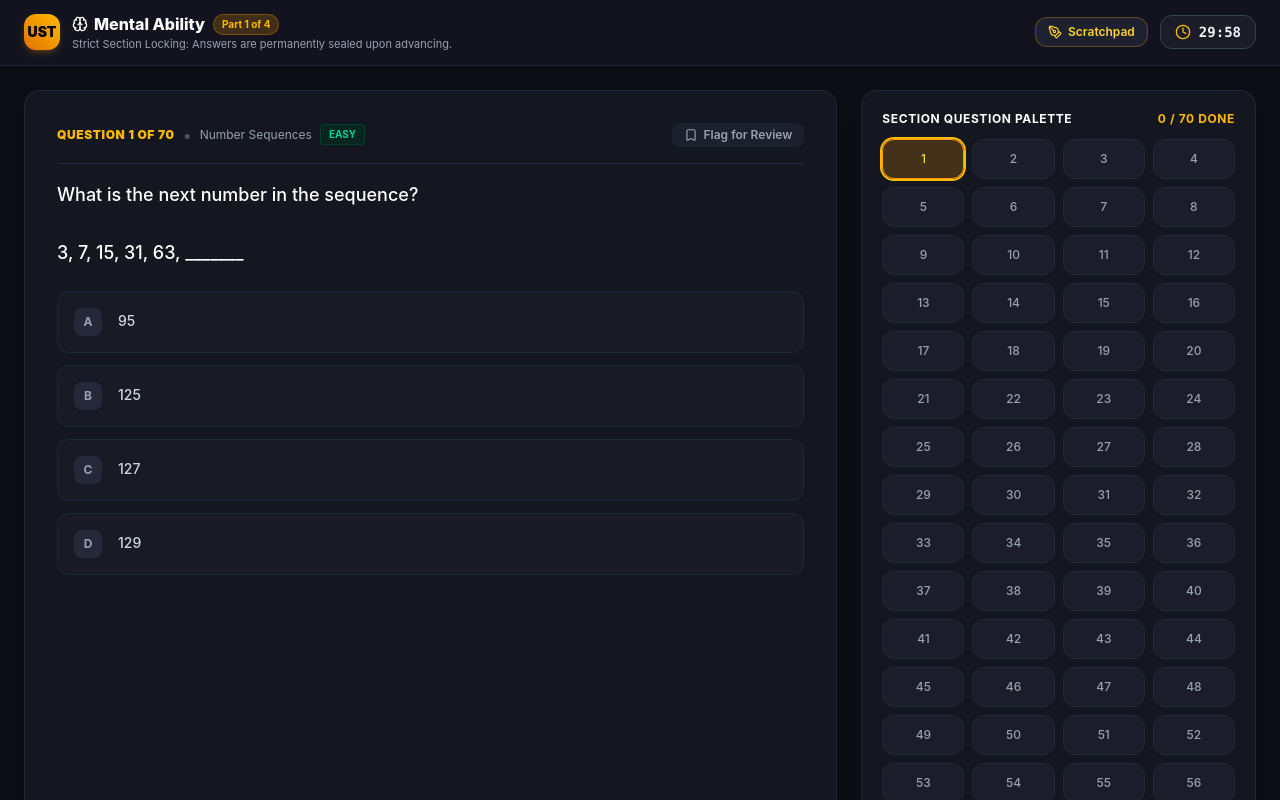
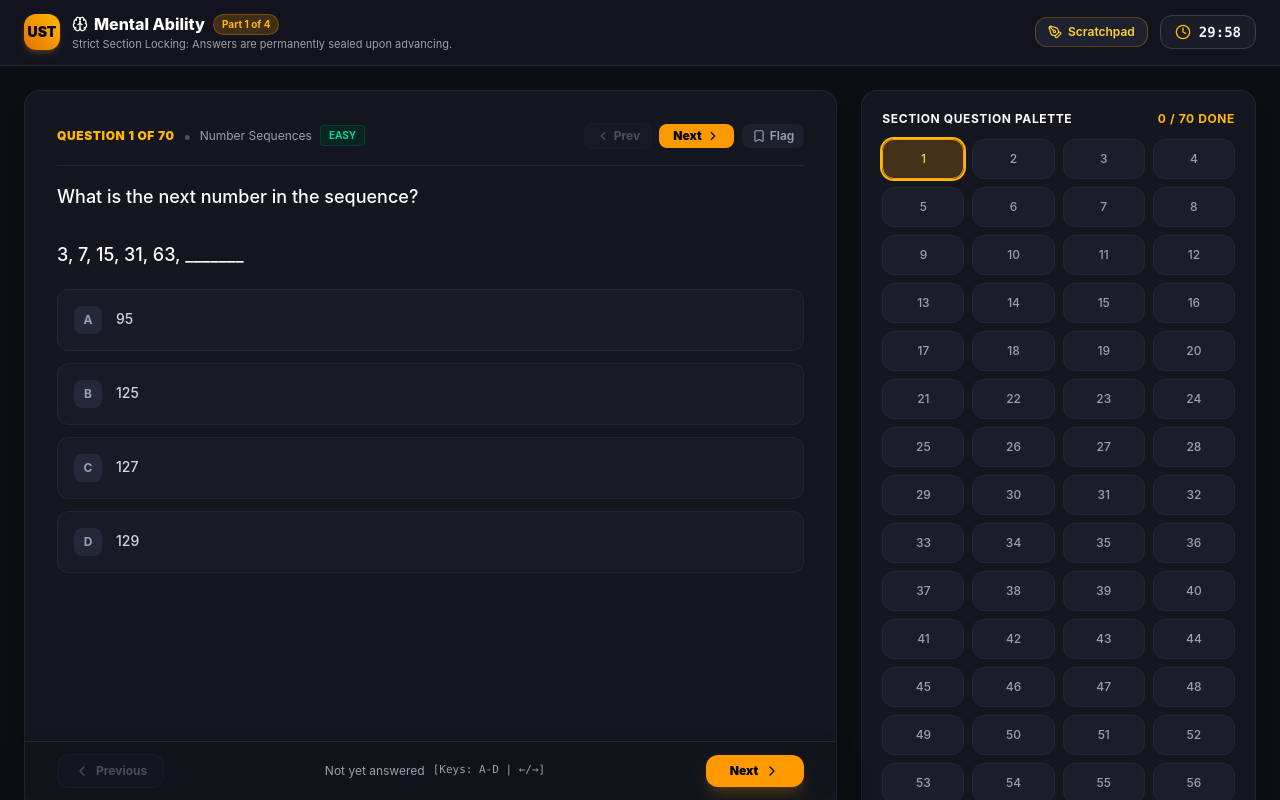
Before and after one commit to Chito2K3/UST-mock-exam, a React (Vite) app: page / in a window 1280 px wide. Both pictures are taken after a click on the button "Begin Full 4-Part USTET Exam (All Items)". Shown: the top 800 px of the page. Built offline with nearby package versions, Linux system fonts and the light colour scheme.

Commit message:
feat: make navigation bar sticky at bottom and add top navigation controls so scrolling is never required

```diff
--- a/src/components/ExamEngine.jsx
+++ b/src/components/ExamEngine.jsx
@@ -105,6 +105,31 @@ export default function ExamEngine({
   useEffect(() => {
     setQuestionPaceSeconds(0);
   }, [currentQuestionIndex]);
+
+  // Keyboard navigation shortcuts
+  useEffect(() => {
+    const handleKeyDown = (e) => {
+      if (isScratchpadOpen || showSectionSubmitConfirm) return;
+      if (e.target.tagName === 'INPUT' || e.target.tagName === 'TEXTAREA') return;
+
+      if (e.key === 'ArrowRight' || e.key === 'Enter') {
+        if (currentQuestionIndex < subtestQuestions.length - 1) {
+          handleNextQuestion();
+        }
+      } else if (e.key === 'ArrowLeft') {
+        if (currentQuestionIndex > 0) {
+          handlePrevQuestion();
+        }
+      } else if (['a', 'b', 'c', 'd', 'A', 'B', 'C', 'D'].includes(e.key)) {
+        handleSelectOption(e.key.toUpperCase());
+      } else if (e.key === 'f' || e.key === 'F') {
+        handleToggleFlag();
+      }
+    };
+
+    window.addEventListener('keydown', handleKeyDown);
+    return () => window.removeEventListener('keydown', handleKeyDown);
+  }, [currentQuestionIndex, subtestQuestions.length, isScratchpadOpen, showSectionSubmitConfirm, currentQuestion]);
 
   const handleSelectOption = (optionId) => {
     if (!currentQuestion) return;
@@ -294,43 +319,76 @@ export default function ExamEngine({
                     </span>
                   </div>
 
+                  {/* Top Action Controls: Quick Prev/Next + Flag */}
+                  <div className="flex items-center gap-2">
+                    <button
+                      onClick={handlePrevQuestion}
+                      disabled={currentQuestionIndex === 0}
+                      className="px-2.5 py-1 rounded-lg bg-[#1c1f2e] hover:bg-[#282d3f] text-gray-300 hover:text-white disabled:opacity-30 disabled:cursor-not-allowed text-xs font-bold flex items-center gap-1 transition border border-gray-700/60"
+                      title="Previous Question (Left Arrow)"
+                    >
+                      <ChevronLeft className="w-3.5 h-3.5" />
+                      Prev
+                    </button>
+
+                    {currentQuestionIndex < subtestQuestions.length - 1 ? (
+                      <button
+                        onClick={handleNextQuestion}
+                        className="px-3.5 py-1 rounded-lg bg-amber-500 hover:bg-amber-400 text-black text-xs font-black flex items-center gap-1 transition shadow-sm"
+                        title="Next Question (Right Arrow or Enter)"
+                      >
+                        Next
+                        <ChevronRight className="w-3.5 h-3.5" />
+                      </button>
+                    ) : (
+                      <button
+                        onClick={() => setShowSectionSubmitConfirm(true)}
+                        className="px-3 py-1 rounded-lg bg-emerald-500 hover:bg-emerald-400 text-black text-xs font-black flex items-center gap-1 transition"
+                      >
+                        Submit
+                        <Send className="w-3 h-3" />
+                      </button>
+                    )}
+
                     {/* Flag / Bookmark Button */}
                     <button
                       onClick={handleToggleFlag}
-                    className={`flex items-center gap-1.5 px-3 py-1 rounded-lg text-xs font-semibold transition ${
+                      className={`flex items-center gap-1 px-2.5 py-1 rounded-lg text-xs font-semibold transition ${
                         flaggedQuestions[currentQuestion.id]
                           ? 'bg-amber-500/20 text-amber-400 border border-amber-500/50'
                           : 'text-gray-400 hover:text-gray-200 bg-[#1c1f2e]'
                       }`}
+                      title="Flag for Review (F)"
                     >
                       {flaggedQuestions[currentQuestion.id] ? (
                         <>
                           <BookmarkCheck className="w-3.5 h-3.5 text-amber-400" />
-                        Flagged
+                          <span className="hidden sm:inline">Flagged</span>
                         </>
                       ) : (
                         <>
                           <Bookmark className="w-3.5 h-3.5" />
-                        Flag for Review
+                          <span className="hidden sm:inline">Flag</span>
                         </>
                       )}
                     </button>
                   </div>
+                </div>
 
                 {/* Stimulus Passage if available */}
                 {currentQuestion.stimulus && (
-                  <div className="mb-5 p-4 rounded-xl bg-[#0f1118] border border-gray-800 text-gray-300 text-xs sm:text-sm italic leading-relaxed">
+                  <div className="mb-4 p-4 rounded-xl bg-[#0f1118] border border-gray-800 text-gray-300 text-xs sm:text-sm italic leading-relaxed">
                     {currentQuestion.stimulus}
                   </div>
                 )}
 
                 {/* Question Content */}
-                <div className="text-white text-base sm:text-lg font-medium leading-relaxed mb-6">
+                <div className="text-white text-base sm:text-lg font-medium leading-relaxed mb-5">
                   <MathRenderer content={currentQuestion.question} />
                 </div>
 
                 {/* Options List */}
-                <div className="space-y-3">
+                <div className="space-y-2.5 sm:space-y-3 pb-4">
                   {currentQuestion.options.map((opt) => {
                     const isSelected = userAnswers[currentQuestion.id] === opt.id;
 
@@ -338,7 +396,7 @@ export default function ExamEngine({
                       <button
                         key={opt.id}
                         onClick={() => handleSelectOption(opt.id)}
-                        className={`w-full text-left p-4 rounded-xl border flex items-start gap-4 transition group ${
+                        className={`w-full text-left p-3.5 sm:p-4 rounded-xl border flex items-start gap-3.5 transition group ${
                           isSelected
                             ? 'bg-amber-500/10 border-amber-500 text-amber-200 ring-1 ring-amber-500/40'
                             : 'bg-[#181b26] border-gray-800/90 text-gray-300 hover:bg-[#1f2332] hover:border-gray-700'
@@ -362,31 +420,34 @@ export default function ExamEngine({
                 </div>
               </div>
 
-              {/* Bottom Navigation Buttons */}
-              <div className="mt-8 pt-4 border-t border-gray-800 flex items-center justify-between gap-3">
+              {/* Bottom Navigation Buttons (Sticky Bar - Always Visible Without Scrolling) */}
+              <div className="sticky bottom-0 z-20 mt-4 -mx-6 -mb-6 sm:-mx-8 sm:-mb-8 px-6 sm:px-8 py-3 bg-[#11131c]/95 backdrop-blur-md border-t border-gray-800 rounded-b-2xl shadow-2xl flex items-center justify-between gap-3">
                 <button
                   onClick={handlePrevQuestion}
                   disabled={currentQuestionIndex === 0}
-                  className="px-4 py-2 rounded-xl bg-[#1c1f2e] text-gray-300 hover:text-white disabled:opacity-30 disabled:cursor-not-allowed text-xs font-semibold flex items-center gap-1.5 transition"
+                  className="px-4 py-2 rounded-xl bg-[#1c1f2e] text-gray-300 hover:text-white disabled:opacity-30 disabled:cursor-not-allowed text-xs font-bold flex items-center gap-1.5 transition border border-gray-700/60"
                 >
                   <ChevronLeft className="w-4 h-4" />
                   Previous
                 </button>
 
-                <div className="text-xs text-gray-500 font-medium">
+                <div className="flex items-center gap-2 text-xs">
                   {userAnswers[currentQuestion.id] ? (
-                    <span className="text-emerald-400 flex items-center gap-1">
+                    <span className="text-emerald-400 font-semibold flex items-center gap-1">
                       <Check className="w-3.5 h-3.5" /> Answer recorded
                     </span>
                   ) : (
-                    <span>Not yet answered</span>
+                    <span className="text-gray-400">Not yet answered</span>
                   )}
+                  <span className="hidden md:inline text-gray-400 text-[11px] font-mono">
+                    [Keys: A-D | ←/→]
+                  </span>
                 </div>
 
                 {currentQuestionIndex < subtestQuestions.length - 1 ? (
                   <button
                     onClick={handleNextQuestion}
-                    className="px-5 py-2 rounded-xl bg-amber-500 hover:bg-amber-400 text-black text-xs font-bold flex items-center gap-1.5 shadow transition"
+                    className="px-6 py-2 rounded-xl bg-amber-500 hover:bg-amber-400 text-black text-xs font-black flex items-center gap-1.5 shadow-lg shadow-amber-500/20 transition transform hover:-translate-y-0.5 cursor-pointer"
                   >
                     Next
                     <ChevronRight className="w-4 h-4" />
@@ -394,7 +455,7 @@ export default function ExamEngine({
                 ) : (
                   <button
                     onClick={() => setShowSectionSubmitConfirm(true)}
-                    className="px-5 py-2 rounded-xl bg-gradient-to-r from-emerald-500 to-emerald-600 hover:from-emerald-400 hover:to-emerald-500 text-black text-xs font-black flex items-center gap-1.5 shadow-lg shadow-emerald-500/20 transition"
+                    className="px-6 py-2 rounded-xl bg-gradient-to-r from-emerald-500 to-emerald-600 hover:from-emerald-400 hover:to-emerald-500 text-black text-xs font-black flex items-center gap-1.5 shadow-lg shadow-emerald-500/20 transition cursor-pointer"
                   >
                     Complete Section
                     <Send className="w-3.5 h-3.5" />
```
Lines whose indentation alone changed are shown as unchanged.
